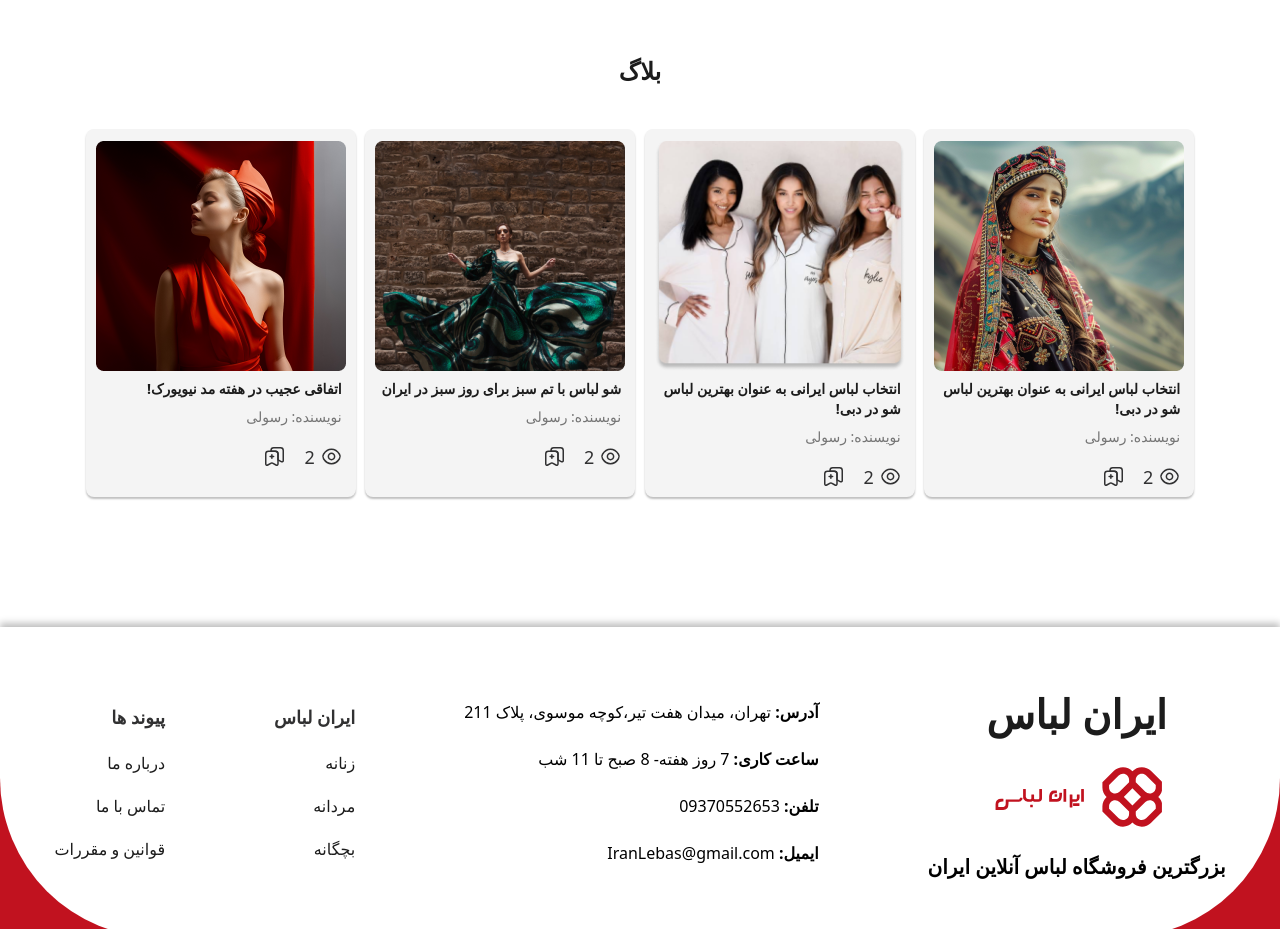
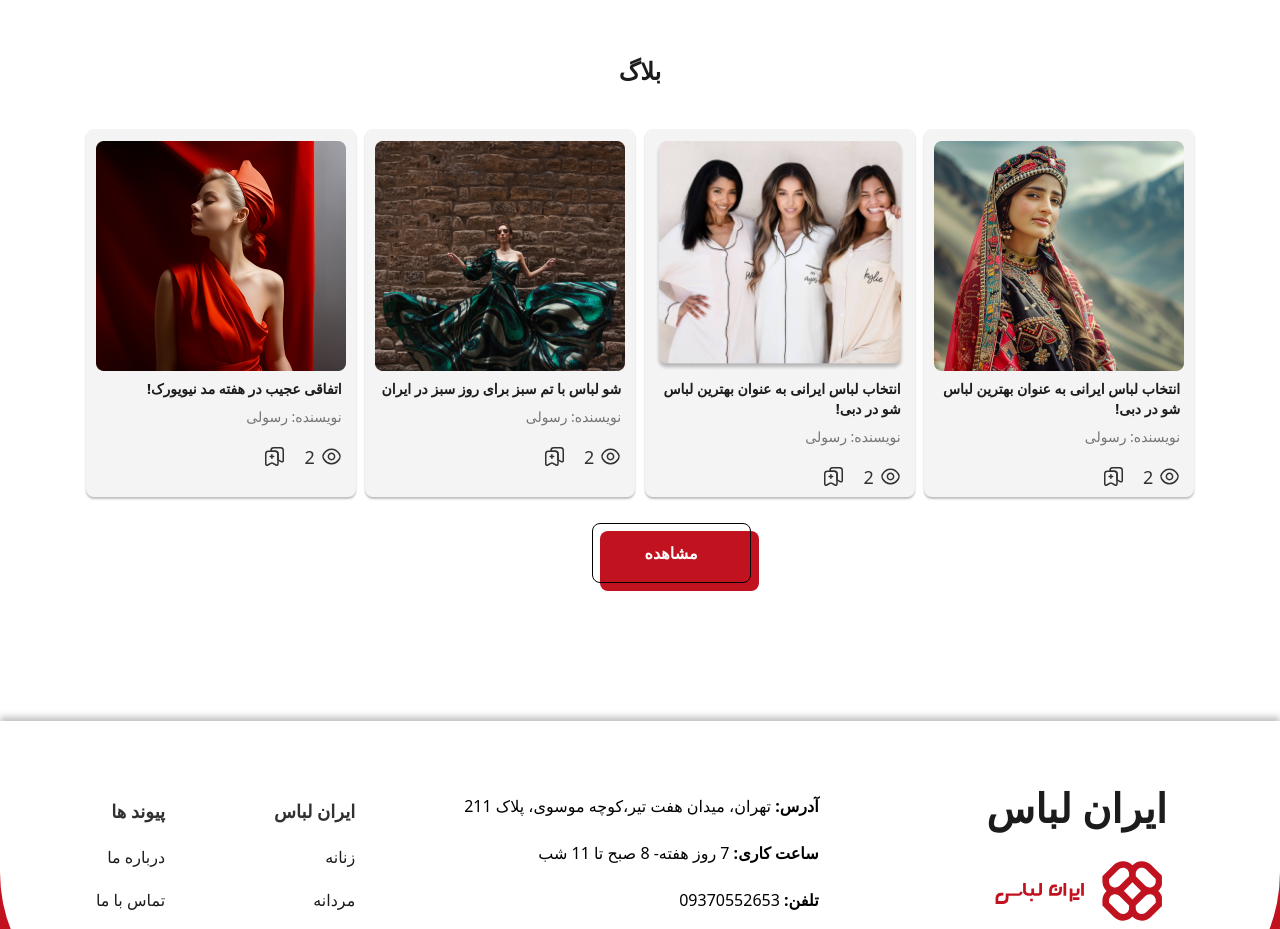
Before and after one commit to Nasrinmzd/iran_lebas, a React (Vite) app: page / in a window 1280 px wide. Shown: the part 1720-2649 px from the top of the page. Built offline with nearby package versions, Linux system fonts and the light colour scheme; a web font is replaced by a local one.

Commit message:
Add Button in the Blog Section

```diff
--- a/src/components/templates/Blog/Blog.jsx
+++ b/src/components/templates/Blog/Blog.jsx
@@ -1,4 +1,5 @@
 import BlogCart from "./BlogCart";
+import Button from "../../../ui/Button";
 
 function Blog() {
   return (
@@ -10,8 +11,10 @@ function Blog() {
         <BlogCart />
       </div>
       <div>
+        <div className="flex justify-center pt-[7px]">
+          <Button>مشاهده</Button>
+        </div>
       </div>
-
     </section>
   );
 }
--- a/src/components/templates/Blog/BlogCart.jsx
+++ b/src/components/templates/Blog/BlogCart.jsx
@@ -1,6 +1,6 @@
 function BlogCart() {
   return (
-    <div className="flex items-center justify-around">
+    <div className="flex items-center justify-around pb-[27px]">
       <div className="w-[270px] h-[368px] bg-[#F4F4F4] rounded-lg shadow-[0_2px_2px_0_rgba(0,0,0,0.25)]">
         <div className="flex justify-center items-center pt-3">
           <img
```
